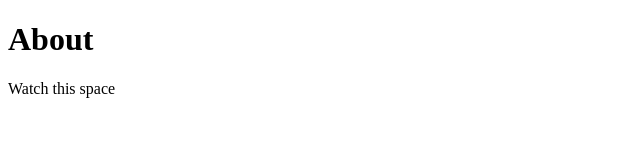
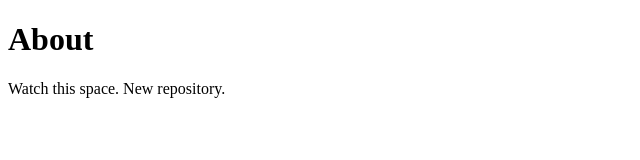
Before and after one commit to johnwck/improvement_partner.github.io, a plain HTML site: page index.html in a window 1280 px wide. Shown: the whole page, without its empty margins (0-640 px from the left). Drawn offline with Linux system fonts and the light colour scheme.

Commit message:
Update index.html

```diff
--- a/index.html
+++ b/index.html
@@ -5,6 +5,6 @@
 </head>
 <body>
   <h1>About</h1>
-  <p>Watch this space</p>
+  <p>Watch this space. New repository.</p>
 </body>
 </html>
```
